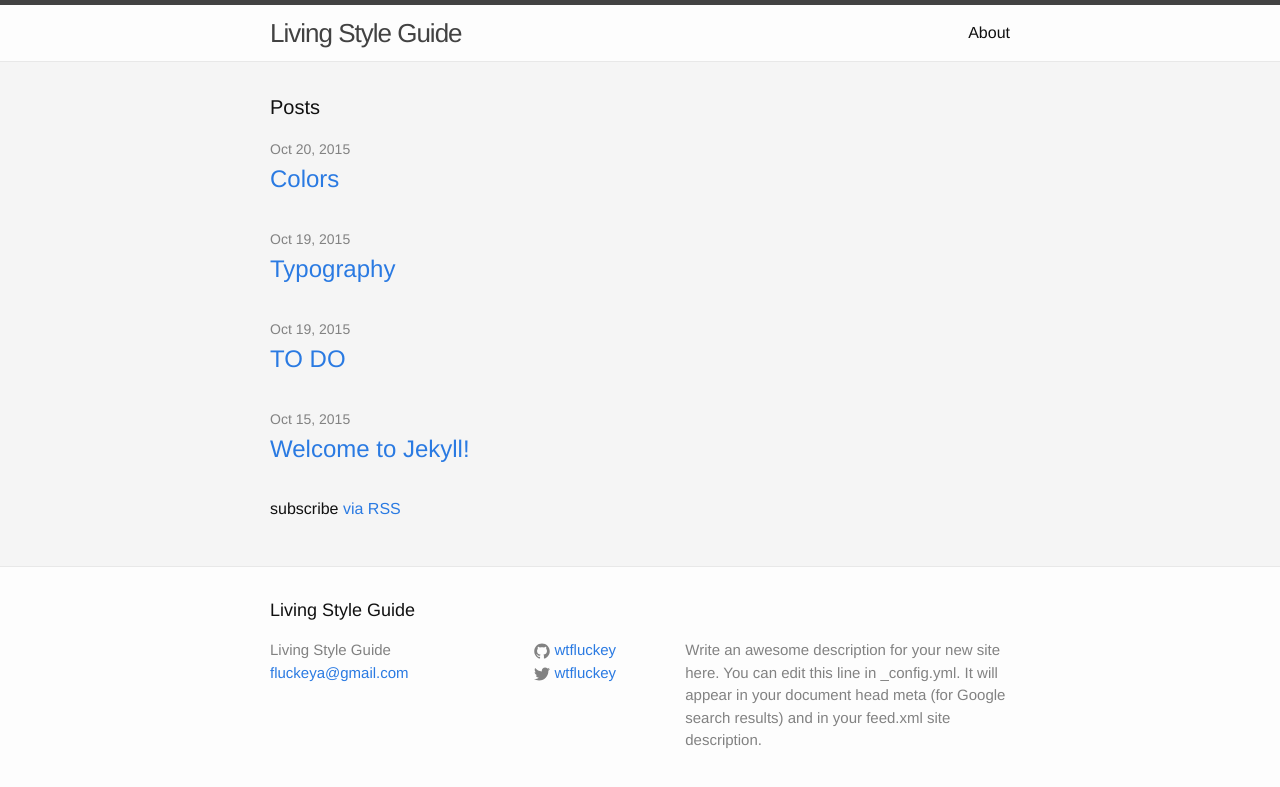
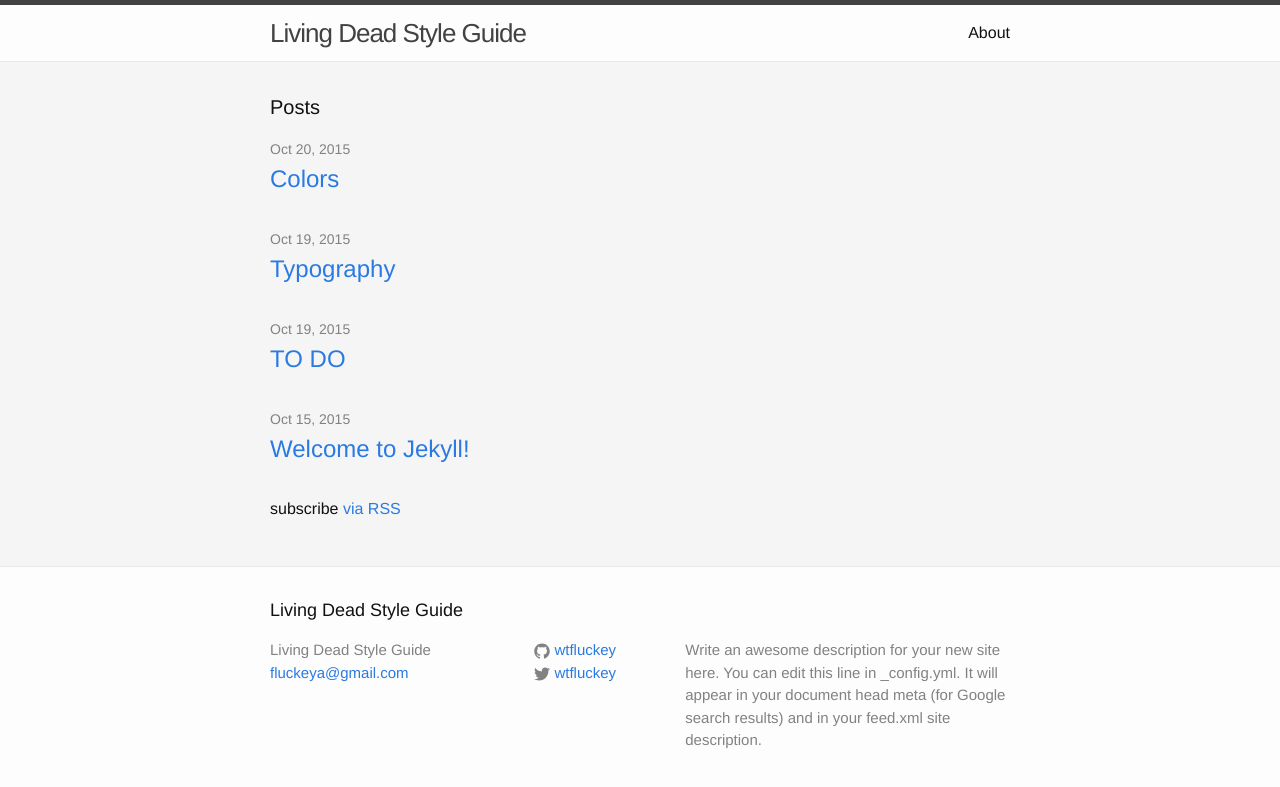
Before and after one commit to wtfluckey/style-guide, a Jekyll site: the page built from index.html, in a window 1280 px wide. Shown: the top 787 px of the page. Built offline with Jekyll 4.4.1, drawn with Linux system fonts in a browser that asks for light colours; nearby versions of some CDN libraries.

Commit message:
living dead style guide for halloween

```diff
--- a/_config.yml
+++ b/_config.yml
@@ -1,5 +1,5 @@
 # Site settings
-title: Living Style Guide
+title: Living Dead Style Guide
 email: fluckeya@gmail.com
 description: > # this means to ignore newlines until "baseurl:"
   Write an awesome description for your new site here. You can edit this
```
